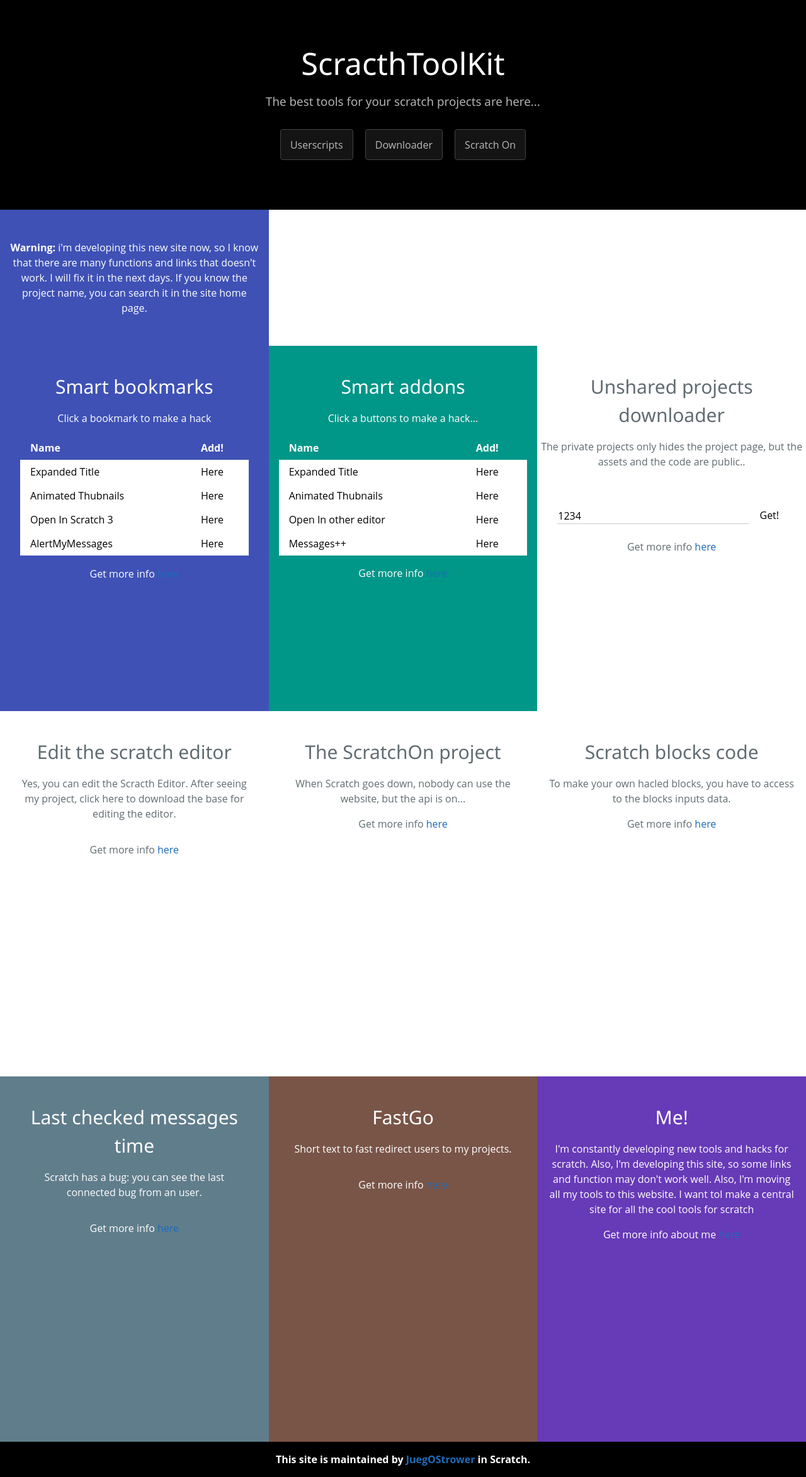
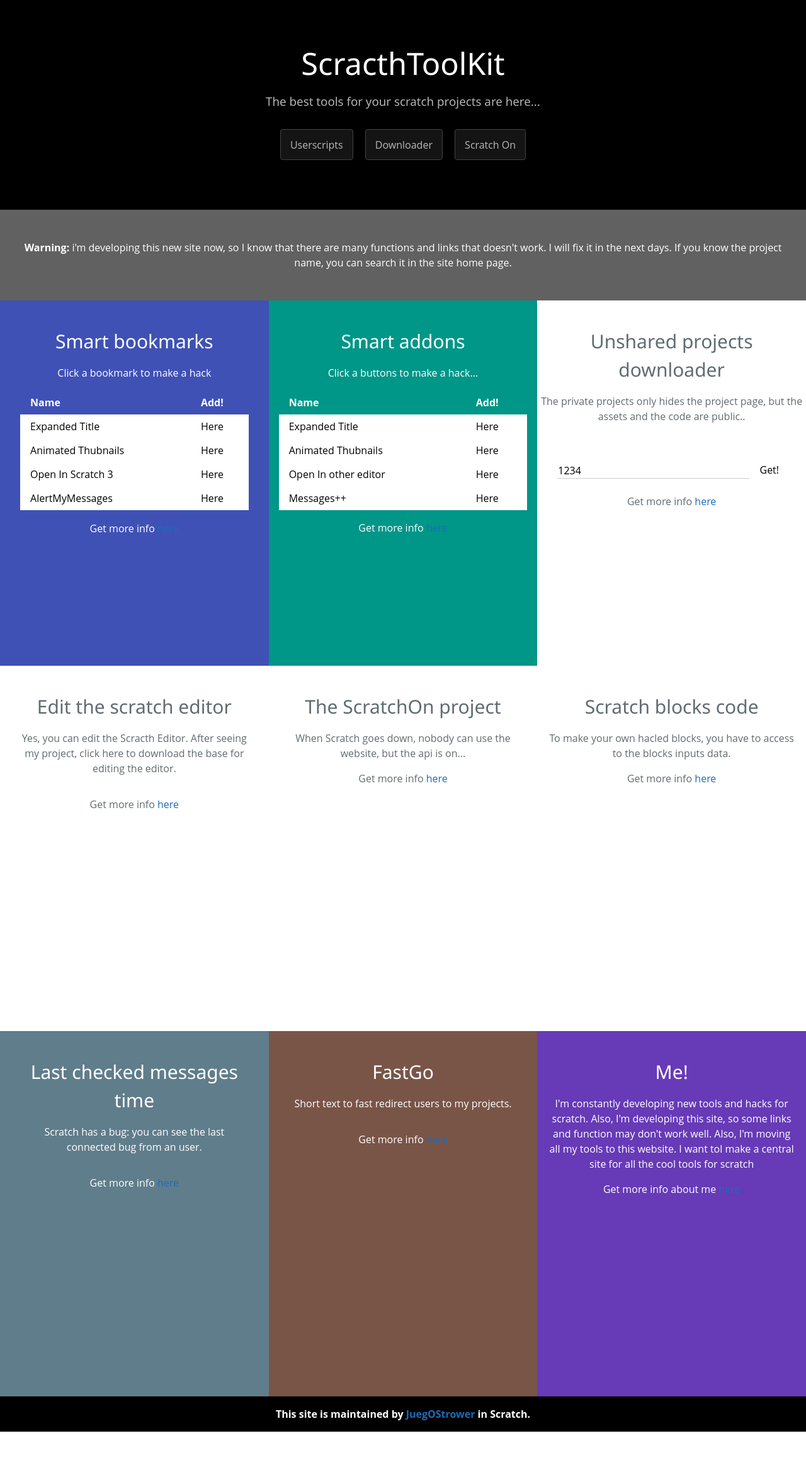
Before and after one commit to JuegOStrower/juegostrower.github.io, a Jekyll site: the page index.html, which Jekyll copies as it is, in a window 1280 px wide. Shown: the whole page at 63% size. Built offline with Jekyll 4.4.1, drawn with Linux system fonts in a browser that asks for light colours; comment, search, counter and statistics services are not loaded; after the commit the page ends 2273 px from its top, so only the background shows below that.

Commit message:
Update index.html

```diff
--- a/index.html
+++ b/index.html
@@ -23,7 +23,7 @@
       <a href="downloader" class="btn">Downloader</a>
       <a href="scratchon" class="btn">Scratch On</a>
     </section>
-        <div class="w3-third w3-indigo w3-container" style="min-height:30px">
+        <div class="w3-dark-gray w3-container" style="min-height:30px">
     <div class="w3-padding-32 w3-center">
         <p><b>Warning:</b> i'm developing this new site now, so I know that there are many functions and links that doesn't work. I will fix it in the next days. If you know the project name, you can search it in the site home page.</p>
             </div></div>
```
